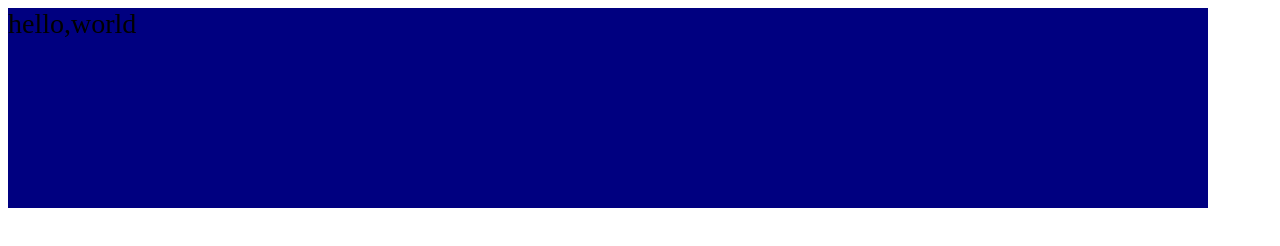
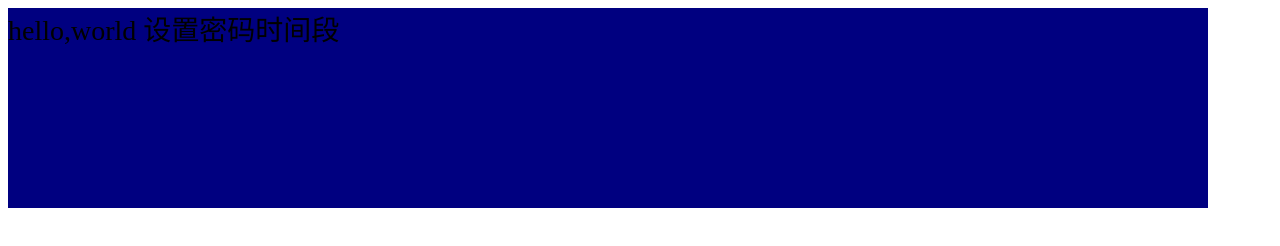
Before and after one commit to xueqiangli/Liearning_FrontEnd, a plain HTML site: page index.html in a window 1280 px wide. Drawn offline with Linux system fonts and the light colour scheme.

Commit message:
修改html文件

```diff
--- a/index.html
+++ b/index.html
@@ -9,6 +9,7 @@
 <body>
     <div style="width:1200px;height:200px ;background-color: navy;font-size: 28px;">
         hello,world
+        设置密码时间段
     </div>
     <div>
 
```
